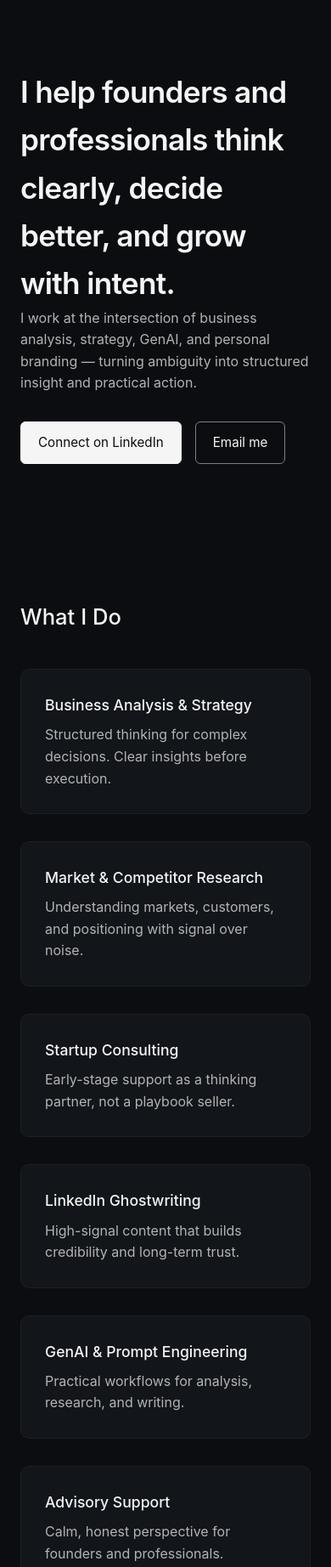
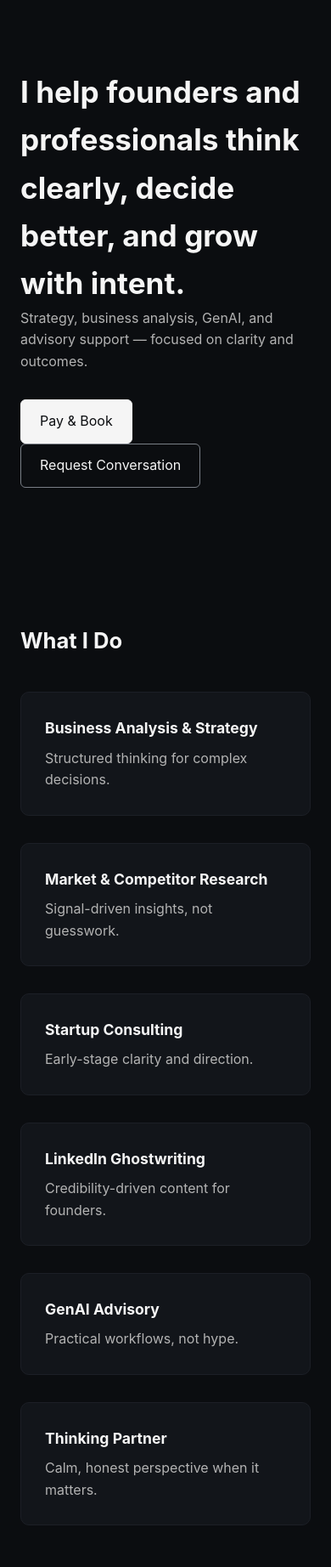
Before and after one commit to Binjewarkunal/PersonalBranding, a plain HTML site: page index.html in a window 390 px wide. Shown: the top 1844 px of the page at 85% size. Drawn offline with Linux system fonts and the light colour scheme.

Commit message:
Update index.html

```diff
--- a/index.html
+++ b/index.html
@@ -4,212 +4,118 @@
   <meta charset="UTF-8" />
   <meta name="viewport" content="width=device-width, initial-scale=1.0"/>
   <title>Kunal Binjewar — Strategy, Analysis & Clarity</title>
-  <meta name="description" content="Business analysis, strategy, GenAI, and personal branding support for founders and professionals."/>
+  <meta name="description" content="Strategy, business analysis, GenAI, and advisory support for founders and professionals."/>
+
   <style>
     :root {
-      --bg: #0b0d10;
-      --fg: #f5f5f5;
-      --muted: #b3b3b3;
-      --accent: #7a7f87;
-      --card: #12151a;
+      --bg:#0b0d10; --fg:#f5f5f5; --muted:#b3b3b3;
+      --accent:#7a7f87; --card:#12151a; --border:#1c1f26;
     }
 
-    * {
-      box-sizing: border-box;
-      margin: 0;
-      padding: 0;
+    * { box-sizing:border-box; margin:0; padding:0; }
+
+    body {
+      font-family:-apple-system,BlinkMacSystemFont,"Segoe UI",Roboto,Inter,Arial;
+      background:var(--bg); color:var(--fg); line-height:1.6;
     }
 
-    body {
-      font-family: -apple-system, BlinkMacSystemFont, "Segoe UI",
-                   Roboto, Inter, Helvetica, Arial, sans-serif;
-      background: var(--bg);
-      color: var(--fg);
-      line-height: 1.6;
-      -webkit-font-smoothing: antialiased;
-    }
+    .container { max-width:1100px; margin:auto; padding:80px 24px; }
+    header { padding:120px 0; }
 
-    a {
-      color: var(--fg);
-      text-decoration: none;
-    }
+    h1 { font-size:clamp(2.2rem,4vw,3.2rem); max-width:760px; }
+    h2 { font-size:1.6rem; margin-bottom:24px; }
+    h3 { font-size:1.1rem; margin-bottom:8px; }
 
-    .container {
-      max-width: 1100px;
-      margin: 0 auto;
-      padding: 80px 24px;
-    }
-
-    header {
-      padding-top: 120px;
-      padding-bottom: 120px;
-    }
-
-    h1 {
-      font-size: clamp(2.2rem, 4vw, 3.2rem);
-      font-weight: 600;
-      letter-spacing: -0.02em;
-      max-width: 720px;
-    }
-
-    h2 {
-      font-size: 1.6rem;
-      margin-bottom: 24px;
-      font-weight: 500;
-    }
-
-    h3 {
-      font-size: 1.1rem;
-      margin-bottom: 8px;
-      font-weight: 500;
-    }
-
-    p {
-      color: var(--muted);
-      max-width: 720px;
-    }
-
-    .cta-group {
-      margin-top: 32px;
-      display: flex;
-      gap: 16px;
-      flex-wrap: wrap;
-    }
+    p { color:var(--muted); max-width:760px; }
 
     .btn {
-      padding: 12px 20px;
-      border-radius: 6px;
-      border: 1px solid var(--accent);
-      font-size: 0.95rem;
-      transition: all 0.2s ease;
+      display:inline-block; padding:12px 22px; border-radius:6px;
+      border:1px solid var(--accent); color:var(--fg);
+      text-decoration:none; transition:.2s;
     }
+    .btn.primary { background:var(--fg); color:var(--bg); border-color:var(--fg); }
+    .btn:hover { transform:translateY(-1px); }
 
-    .btn.primary {
-      background: var(--fg);
-      color: var(--bg);
-      border-color: var(--fg);
-    }
-
-    .btn:hover {
-      transform: translateY(-1px);
-      opacity: 0.9;
-    }
-
-    section {
-      margin-bottom: 120px;
-    }
+    section { margin-bottom:120px; }
 
     .grid {
-      display: grid;
-      grid-template-columns: repeat(auto-fit, minmax(260px, 1fr));
-      gap: 32px;
-      margin-top: 40px;
+      display:grid;
+      grid-template-columns:repeat(auto-fit,minmax(260px,1fr));
+      gap:32px;
+      margin-top:40px;
     }
 
     .card {
-      background: var(--card);
-      padding: 28px;
-      border-radius: 10px;
-      border: 1px solid #1c1f26;
+      background:var(--card);
+      border:1px solid var(--border);
+      border-radius:10px;
+      padding:28px;
     }
 
-    footer {
-      padding: 80px 24px;
-      border-top: 1px solid #1c1f26;
-    }
-
-    footer p {
-      font-size: 0.9rem;
-    }
-
-    @media (max-width: 600px) {
-      header {
-        padding-top: 80px;
-        padding-bottom: 80px;
-      }
-    }
+    footer { border-top:1px solid var(--border); padding:60px 24px; }
   </style>
 </head>
+
 <body>
 
 <header class="container">
   <h1>I help founders and professionals think clearly, decide better, and grow with intent.</h1>
-    <p>
-      I work at the intersection of business analysis, strategy, GenAI, and personal branding —
-      turning ambiguity into structured insight and practical action.
-    </p>
-    <div class="cta-group">
-      <a class="btn primary" href="https://www.linkedin.com" target="_blank">Connect on LinkedIn</a>
-      <a class="btn" href="mailto:binjewarkunal@gmail.com">Email me</a>
+  <p>Strategy, business analysis, GenAI, and advisory support — focused on clarity and outcomes.</p>
+
+  <div style="margin-top:32px;">
+    <a href="#pricing" class="btn primary">Pay & Book</a>
+    <a href="#contact" class="btn">Request Conversation</a>
   </div>
 </header>
 
 <section class="container">
   <h2>What I Do</h2>
   <div class="grid">
+    <div class="card"><h3>Business Analysis & Strategy</h3><p>Structured thinking for complex decisions.</p></div>
+    <div class="card"><h3>Market & Competitor Research</h3><p>Signal-driven insights, not guesswork.</p></div>
+    <div class="card"><h3>Startup Consulting</h3><p>Early-stage clarity and direction.</p></div>
+    <div class="card"><h3>LinkedIn Ghostwriting</h3><p>Credibility-driven content for founders.</p></div>
+    <div class="card"><h3>GenAI Advisory</h3><p>Practical workflows, not hype.</p></div>
+    <div class="card"><h3>Thinking Partner</h3><p>Calm, honest perspective when it matters.</p></div>
+  </div>
+</section>
+
+<!-- 🔥 PRICING SECTION -->
+<section class="container" id="pricing">
+  <h2>Pricing</h2>
+  <p>Clear, simple, and intentional. No hidden commitments.</p>
+
+  <div class="grid">
     <div class="card">
-        <h3>Business Analysis & Strategy</h3>
-        <p>Structured thinking for complex decisions. Clear insights before execution.</p>
-      </div>
-      <div class="card">
-        <h3>Market & Competitor Research</h3>
-        <p>Understanding markets, customers, and positioning with signal over noise.</p>
-      </div>
-      <div class="card">
-        <h3>Startup Consulting</h3>
-        <p>Early-stage support as a thinking partner, not a playbook seller.</p>
-      </div>
-      <div class="card">
-        <h3>LinkedIn Ghostwriting</h3>
-        <p>High-signal content that builds credibility and long-term trust.</p>
-      </div>
-      <div class="card">
-        <h3>GenAI & Prompt Engineering</h3>
-        <p>Practical workflows for analysis, research, and writing.</p>
-      </div>
-      <div class="card">
-        <h3>Advisory Support</h3>
-        <p>Calm, honest perspective for founders and professionals.</p>
+      <h3>Discovery Call</h3>
+      <p style="font-size:2rem; margin:16px 0;">₹999</p>
+      <p>
+        • 30-minute 1:1 call<br>
+        • Structured discussion<br>
+        • Clarity on next steps<br>
+        • No upsell pressure
+      </p>
+
+      <a href="https://rzp.io/i/YOUR_RAZORPAY_PAYMENT_LINK"
+         class="btn primary" style="margin-top:20px;">
+        Pay & Book
+      </a>
     </div>
   </div>
 </section>
 
-  <section class="container">
-    <h2>How I Think</h2>
-    <p>
-      I value clarity over complexity, learning over pretending, and trust over short-term wins.
-      My approach is grounded, curious, and focused on outcomes.
-    </p>
-  </section>
+<!-- FREE CONTACT -->
+<section class="container" id="contact">
+  <h2>Request a Conversation</h2>
+  <p>If you’re unsure or want to start with context-sharing, reach out here.</p>
 
-  <section class="container">
-    <h2>Proof of Work</h2>
-    <p>
-      Demo projects, structured analyses, market breakdowns, and content frameworks —
-      all focused on clear thinking and honest insight.
-    </p>
-  </section>
-
-  <section class="container">
-    <h2>Why Work With Me</h2>
-    <p>
-      I combine analytical depth with clear communication. I care about how decisions are made,
-      not just what decisions are made.
-    </p>
-  </section>
-
-  <section class="container">
-    <h2>Personal Note</h2>
-    <p>
-      I enjoy deep work, thoughtful conversations, and helping people move forward with confidence.
-      This site is a reflection of how I work.
+  <p style="margin-top:16px;">
+    Email: <a href="mailto:binjewarkunal@gmail.com">binjewarkunal@gmail.com</a>
   </p>
 </section>
 
 <footer class="container">
-    <h2>Connect</h2>
-    <p>Email: <a href="mailto:binjewarkunal@gmail.com">binjewarkunal@gmail.com</a></p>
-    <p><a href="https://www.linkedin.com" target="_blank">LinkedIn</a></p>
+  <p>© Kunal Binjewar</p>
 </footer>
 
 </body>
```
Lines whose indentation alone changed are shown as unchanged.
